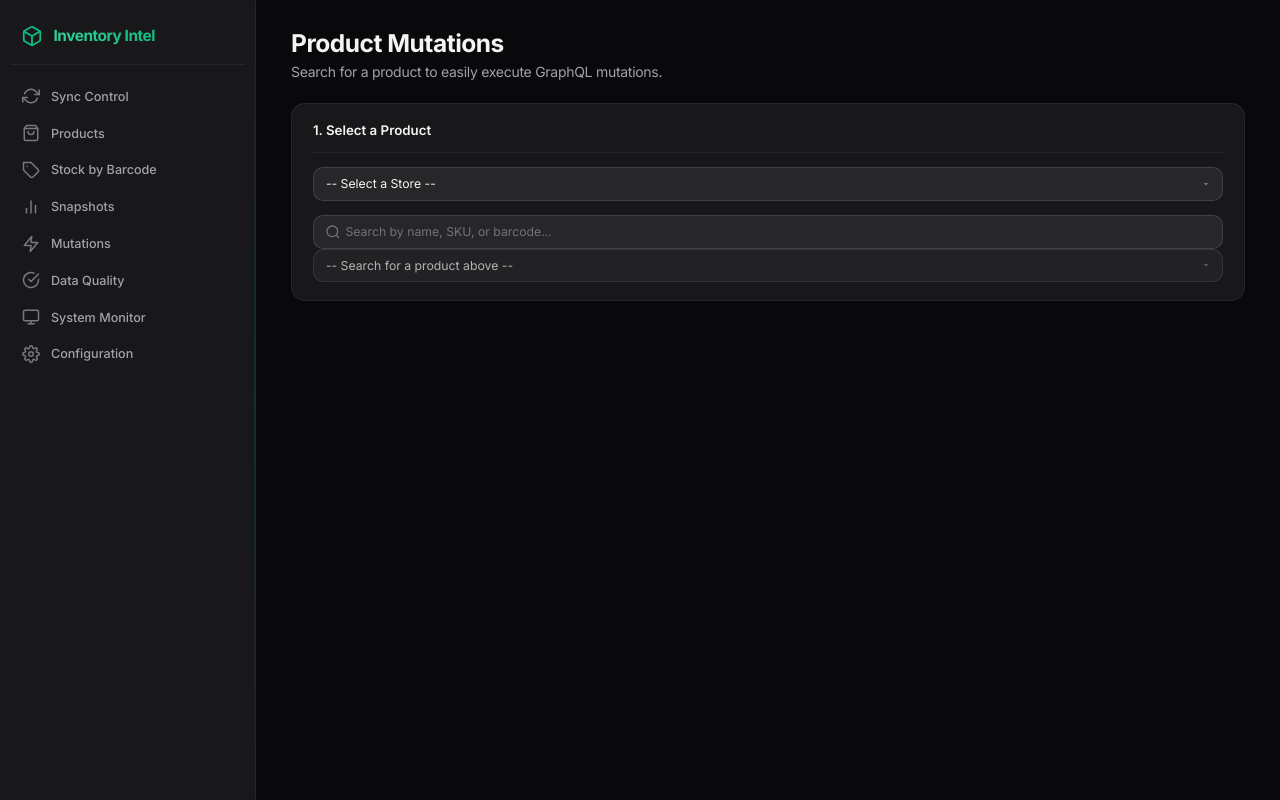
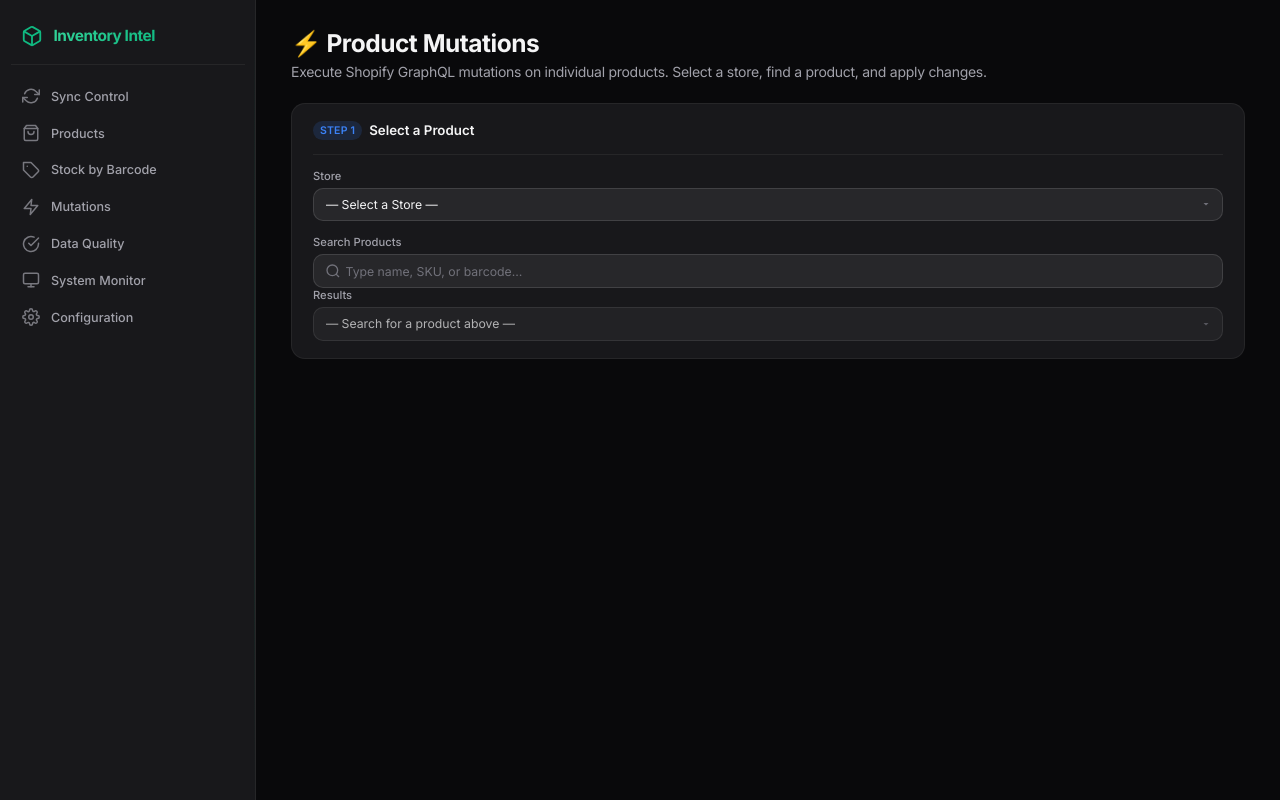
Before and after one commit to cata2lin/Inventroy, a Python web app: template templates/mutations.html in a window 1280 px wide. Run offline with Jinja, Linux system fonts and the light colour scheme; the template is opened without the code that fills it, so the values that code supplies are empty.

Commit message:
ui: remove snapshots tab, redesign mutations page with product preview and status badges

```diff
--- a/static/js/mutations.js
+++ b/static/js/mutations.js
@@ -9,6 +9,8 @@ document.addEventListener('DOMContentLoaded', () => {
   const mutationFormContainer = document.getElementById('mutation-form-container');
   const apiResponseContainer = document.getElementById('api-response-container');
   const apiResponse = document.getElementById('api-response');
+  const productPreview = document.getElementById('product-preview');
+  const copyBtn = document.getElementById('copy-response-btn');
 
   let currentProduct = null;
 
@@ -22,8 +24,18 @@ document.addEventListener('DOMContentLoaded', () => {
   };
 
   // --- Helpers ---
-  // Synthesize an InventoryItem GID if backend only returns numeric id
   const invGid = (v) => v.inventory_item_gid || (v.inventory_item_id ? `gid://shopify/InventoryItem/${v.inventory_item_id}` : null);
+
+  // --- Copy response ---
+  if (copyBtn) {
+    copyBtn.addEventListener('click', () => {
+      const text = apiResponse.textContent;
+      navigator.clipboard.writeText(text).then(() => {
+        copyBtn.textContent = '✓ Copied';
+        setTimeout(() => { copyBtn.textContent = 'Copy'; }, 1500);
+      });
+    });
+  }
 
   // --- API Calls ---
   const loadStores = async () => {
@@ -41,7 +53,7 @@ document.addEventListener('DOMContentLoaded', () => {
     const storeId = storeSelect.value;
     const searchTerm = productSearchInput.value.trim();
     if (!storeId || searchTerm.length < 2) {
-      productSelect.innerHTML = '<option value=\"\">-- Search for a product --</option>';
+      productSelect.innerHTML = '<option value="">— Search for a product —</option>';
       productSelect.disabled = true;
       return;
     }
@@ -62,6 +74,7 @@ document.addEventListener('DOMContentLoaded', () => {
       mutationSelectionContainer.style.display = 'none';
       mutationSelect.value = '';
       mutationFormContainer.innerHTML = '';
+      productPreview.style.display = 'none';
       return;
     }
     try {
@@ -69,6 +82,7 @@ document.addEventListener('DOMContentLoaded', () => {
       if (!response.ok) throw new Error('Failed to fetch product details.');
       currentProduct = await response.json();
       mutationSelectionContainer.style.display = 'block';
+      renderProductPreview();
       renderMutationForm();
     } catch (error) {
       console.error(error.message);
@@ -76,9 +90,67 @@ document.addEventListener('DOMContentLoaded', () => {
     }
   };
 
+  // --- Product Preview ---
+  const renderProductPreview = () => {
+    if (!currentProduct) {
+      productPreview.style.display = 'none';
+      return;
+    }
+    productPreview.style.display = 'block';
+
+    const previewImg = document.getElementById('preview-image');
+    const previewTitle = document.getElementById('preview-title');
+    const previewMeta = document.getElementById('preview-meta');
+    const previewVariants = document.getElementById('preview-variants');
+
+    previewTitle.textContent = currentProduct.title || 'Untitled Product';
+
+    if (currentProduct.image_url) {
+      previewImg.src = currentProduct.image_url;
+      previewImg.style.display = 'block';
+    } else {
+      previewImg.style.display = 'none';
+    }
+
+    const metaParts = [];
+    if (currentProduct.vendor) metaParts.push(currentProduct.vendor);
+    if (currentProduct.product_type) metaParts.push(currentProduct.product_type);
+    if (currentProduct.status) metaParts.push(currentProduct.status);
+    previewMeta.textContent = metaParts.join(' · ') || 'No metadata';
+
+    const variants = currentProduct.variants || [];
+    if (variants.length > 0) {
+      const rows = variants.slice(0, 5).map(v => {
+        const stock = v.inventory_quantity ?? '—';
+        return `<tr>
+          <td style="font-size:0.85rem">${v.title || 'Default'}</td>
+          <td style="font-size:0.85rem">${v.sku || '—'}</td>
+          <td style="font-size:0.85rem">${v.barcode || '—'}</td>
+          <td style="font-size:0.85rem">${v.price || '—'}</td>
+          <td style="font-size:0.85rem">${stock}</td>
+        </tr>`;
+      }).join('');
+      const moreText = variants.length > 5 ? `<small style="opacity:0.5">…and ${variants.length - 5} more variants</small>` : '';
+      previewVariants.innerHTML = `
+        <table role="grid" style="margin-bottom:0;">
+          <thead><tr>
+            <th style="font-size:0.8rem">Variant</th>
+            <th style="font-size:0.8rem">SKU</th>
+            <th style="font-size:0.8rem">Barcode</th>
+            <th style="font-size:0.8rem">Price</th>
+            <th style="font-size:0.8rem">Stock</th>
+          </tr></thead>
+          <tbody>${rows}</tbody>
+        </table>
+        ${moreText}`;
+    } else {
+      previewVariants.innerHTML = '<small style="opacity:0.5">No variants</small>';
+    }
+  };
+
   // --- UI Rendering ---
   const renderProductOptions = (products) => {
-    productSelect.innerHTML = '<option value=\"\">-- Select a product from results --</option>';
+    productSelect.innerHTML = '<option value="">— Select a product from results —</option>';
     if (products.length > 0) {
       products.forEach(p => {
         const firstSku = (p.variants && p.variants.length > 0) ? (p.variants[0].sku || 'No SKU') : 'No Variants';
@@ -87,7 +159,7 @@ document.addEventListener('DOMContentLoaded', () => {
       });
       productSelect.disabled = false;
     } else {
-      productSelect.innerHTML = '<option value=\"\">-- No products found --</option>';
+      productSelect.innerHTML = '<option value="">— No products found —</option>';
       productSelect.disabled = true;
     }
   };
@@ -99,62 +171,53 @@ document.addEventListener('DOMContentLoaded', () => {
       return;
     }
 
-    let html = '<form id=\"mutation-form\">';
+    let html = '<form id="mutation-form">';
 
     switch (mutation) {
       case 'setProductCategory':
         html += `
-          <input type=\"hidden\" name=\"productId\" value=\"${currentProduct.shopify_gid}\">
-          <label for=\"categoryId\">New Category GID (e.g., gid://shopify/TaxonomyCategory/123)</label>
-          <input type=\"text\" id=\"categoryId\" name=\"categoryId\" required placeholder=\"gid://shopify/TaxonomyCategory/123\">
-          <label for=\"findCategory\">Find Category by Name</label>
-          <div class=\"grid\">
-            <input type=\"text\" id=\"findCategoryInput\" placeholder=\"e.g., Apparel\">
-            <button type=\"button\" id=\"find-category-btn\" class=\"outline\">Find</button>
+          <input type="hidden" name="productId" value="${currentProduct.shopify_gid}">
+          <label for="categoryId">New Category GID</label>
+          <input type="text" id="categoryId" name="categoryId" required placeholder="gid://shopify/TaxonomyCategory/123">
+          <label for="findCategory">Find Category by Name</label>
+          <div class="grid">
+            <input type="text" id="findCategoryInput" placeholder="e.g., Apparel, Rugs, Candles…">
+            <button type="button" id="find-category-btn" class="outline">🔍 Find</button>
           </div>`;
         break;
 
       case 'updateProductType':
         html += `
-          <input type=\"hidden\" name=\"productId\" value=\"${currentProduct.shopify_gid}\">
-          <label for=\"productType\">New Product Type</label>
-          <input type=\"text\" id=\"productType\" name=\"productType\" value=\"${currentProduct.product_type || ''}\" required>`;
+          <input type="hidden" name="productId" value="${currentProduct.shopify_gid}">
+          <label for="productType">New Product Type</label>
+          <input type="text" id="productType" name="productType" value="${currentProduct.product_type || ''}" required>`;
         break;
 
       case 'updateVariantPrices':
       case 'updateVariantCompareAt':
       case 'updateVariantBarcode':
       case 'updateVariantCosts':
-        html += `<input type=\"hidden\" name=\"productId\" value=\"${currentProduct.shopify_gid}\">`;
-        html += `<h6>Update values for each variant:</h6>`;
+        html += `<input type="hidden" name="productId" value="${currentProduct.shopify_gid}">`;
+        const fieldLabel = {
+          'updateVariantPrices': 'Price',
+          'updateVariantCompareAt': 'Compare-At Price',
+          'updateVariantBarcode': 'Barcode',
+          'updateVariantCosts': 'Cost',
+        }[mutation];
+        html += `<p style="font-size:0.85rem; opacity:0.7; margin-bottom:0.75rem;">Update <strong>${fieldLabel}</strong> for each variant:</p>`;
         (currentProduct.variants || []).forEach(v => {
           let value = '';
           let placeholder = 'New Value';
           let type = 'text';
-          if (mutation === 'updateVariantPrices') {
-            value = v.price ?? '';
-            placeholder = 'e.g., 29.99';
-            type = 'number';
-          }
-          if (mutation === 'updateVariantCompareAt') {
-            value = v.compare_at_price ?? '';
-            placeholder = 'e.g., 39.99';
-            type = 'number';
-          }
-          if (mutation === 'updateVariantBarcode') {
-            value = v.barcode ?? '';
-            placeholder = 'e.g., 123456789012';
-          }
-          if (mutation === 'updateVariantCosts') {
-            value = v.cost_per_item ?? '';
-            placeholder = 'e.g., 12.50';
-            type = 'number';
-          }
+          if (mutation === 'updateVariantPrices') { value = v.price ?? ''; placeholder = 'e.g., 29.99'; type = 'number'; }
+          if (mutation === 'updateVariantCompareAt') { value = v.compare_at_price ?? ''; placeholder = 'e.g., 39.99'; type = 'number'; }
+          if (mutation === 'updateVariantBarcode') { value = v.barcode ?? ''; placeholder = 'e.g., 123456789012'; }
+          if (mutation === 'updateVariantCosts') { value = v.cost_per_item ?? ''; placeholder = 'e.g., 12.50'; type = 'number'; }
           html += `
-            <div class=\"variant-row\">
-              <label for=\"variant_${v.id}\">${v.title} (SKU: ${v.sku || 'N/A'})</label>
-              <input type=\"hidden\" name=\"variantId\" value=\"${v.shopify_gid}\">
-              <input type=\"${type}\" id=\"variant_${v.id}\" name=\"value\" placeholder=\"${placeholder}\" value=\"${value}\" ${type === 'number' ? 'step=\"0.01\"' : ''} required>
+            <div style="display:flex; gap:0.5rem; align-items:center; margin-bottom:0.5rem;">
+              <span style="font-size:0.85rem; min-width:120px; opacity:0.7;">${v.title} <small>(${v.sku || '—'})</small></span>
+              <input type="hidden" name="variantId" value="${v.shopify_gid}">
+              <input type="${type}" id="variant_${v.id}" name="value" placeholder="${placeholder}" value="${value}" ${type === 'number' ? 'step="0.01"' : ''} required style="margin-bottom:0;">
             </div>`;
         });
         break;
@@ -163,16 +226,16 @@ document.addEventListener('DOMContentLoaded', () => {
         const costVariants = (currentProduct.variants || []).filter(v => invGid(v));
         if (costVariants.length > 0) {
           html += `
-            <label for=\"inventoryItemId\">Select Variant</label>
-            <select name=\"inventoryItemId\" id=\"inventoryItemId\" required>
-              <option value=\"\">-- Choose a variant --</option>
-              ${costVariants.map(v => `<option value=\"${invGid(v)}\" data-cost=\"${v.cost_per_item ?? ''}\">${v.title}</option>`).join('')}
+            <label for="inventoryItemId">Select Variant</label>
+            <select name="inventoryItemId" id="inventoryItemId" required>
+              <option value="">— Choose a variant —</option>
+              ${costVariants.map(v => `<option value="${invGid(v)}" data-cost="${v.cost_per_item ?? ''}">${v.title} (${v.sku || '—'})</option>`).join('')}
             </select>
-            <label for=\"cost\">New Cost</label>
-            <input type=\"number\" id=\"cost\" name=\"cost\" step=\"0.01\" placeholder=\"e.g., 7.50\" required>
+            <label for="cost">New Cost</label>
+            <input type="number" id="cost" name="cost" step="0.01" placeholder="e.g., 7.50" required>
           `;
         } else {
-          html += `<p>This product has no variants with trackable inventory.</p>`;
+          html += `<p style="opacity:0.5;">This product has no variants with trackable inventory.</p>`;
         }
         break;
       }
@@ -189,28 +252,28 @@ document.addEventListener('DOMContentLoaded', () => {
         });
         if (quantityVariants.length > 0) {
           html += `
-            <label for=\"inventoryItemId\">Select Variant</label>
-            <select name=\"inventoryItemId\" id=\"inventoryItemId\" required>
-              <option value=\"\">-- Choose a variant --</option>
-              ${quantityVariants.map(v => `<option value=\"${invGid(v)}\">${v.title}</option>`).join('')}
+            <label for="inventoryItemId">Select Variant</label>
+            <select name="inventoryItemId" id="inventoryItemId" required>
+              <option value="">— Choose a variant —</option>
+              ${quantityVariants.map(v => `<option value="${invGid(v)}">${v.title} (${v.sku || '—'})</option>`).join('')}
             </select>
-            <label for=\"locationId\">Select Location</label>
-            <select name=\"locationId\" id=\"locationId\" required>
-              <option value=\"\">-- Choose a location --</option>
-              ${Object.entries(locations).map(([gid, name]) => `<option value=\"${gid}\">${name}</option>`).join('')}
+            <label for="locationId">Select Location</label>
+            <select name="locationId" id="locationId" required>
+              <option value="">— Choose a location —</option>
+              ${Object.entries(locations).map(([gid, name]) => `<option value="${gid}">${name}</option>`).join('')}
             </select>
-            <label for=\"quantity\">New 'Available' Quantity</label>
-            <input type=\"number\" id=\"quantity\" name=\"quantity\" required placeholder=\"e.g., 100\">
+            <label for="quantity">New 'Available' Quantity</label>
+            <input type="number" id="quantity" name="quantity" required placeholder="e.g., 100">
           `;
         } else {
-          html += `<p>This product has no variants with trackable inventory.</p>`;
+          html += `<p style="opacity:0.5;">This product has no variants with trackable inventory.</p>`;
         }
         break;
       }
     }
 
-    if (html !== '<form id=\"mutation-form\">') {
-      html += '<button type=\"submit\">Execute Mutation</button>';
+    if (html !== '<form id="mutation-form">') {
+      html += '<button type="submit">⚡ Execute Mutation</button>';
     }
     html += '</form>';
 
@@ -238,7 +301,10 @@ document.addEventListener('DOMContentLoaded', () => {
   const handleFormSubmit = async (e) => {
     e.preventDefault();
     apiResponseContainer.style.display = 'block';
-    apiResponse.textContent = 'Executing...';
+    const responseBadge = document.getElementById('response-badge');
+    responseBadge.className = 'badge badge-info';
+    responseBadge.textContent = '⏳';
+    apiResponse.textContent = 'Executing mutation…';
 
     const storeId = storeSelect.value;
     const mutationName = mutationSelect.value;
@@ -289,7 +355,7 @@ document.addEventListener('DOMContentLoaded', () => {
           variables.input = {
             name: 'available',
             reason: 'correction',
-            ignoreCompareQuantity: true, // per 2025-10 requirement
+            ignoreCompareQuantity: true,
             quantities: [
               {
                 inventoryItemId: formData.get('inventoryItemId'),
@@ -309,8 +375,13 @@ document.addEventListener('DOMContentLoaded', () => {
 
       const result = await response.json();
       if (!response.ok) throw result;
+
+      responseBadge.className = 'badge badge-success';
+      responseBadge.textContent = '✓ OK';
       apiResponse.textContent = JSON.stringify(result, null, 2);
     } catch (error) {
+      responseBadge.className = 'badge badge-danger';
+      responseBadge.textContent = '✗ Error';
       apiResponse.textContent = `Error: ${JSON.stringify(error, null, 2)}`;
     }
   };
@@ -323,7 +394,10 @@ document.addEventListener('DOMContentLoaded', () => {
       return;
     }
     apiResponseContainer.style.display = 'block';
-    apiResponse.textContent = 'Searching for categories...';
+    const responseBadge = document.getElementById('response-badge');
+    responseBadge.className = 'badge badge-info';
+    responseBadge.textContent = '🔍';
+    apiResponse.textContent = 'Searching for categories…';
     try {
       const response = await fetch(API_ENDPOINTS.findCategories(storeId), {
         method: 'POST',
@@ -332,8 +406,12 @@ document.addEventListener('DOMContentLoaded', () => {
       });
       const result = await response.json();
       if (!response.ok) throw result;
-      apiResponse.textContent = "Search Results:\\n" + JSON.stringify(result, null, 2);
+      responseBadge.className = 'badge badge-success';
+      responseBadge.textContent = '✓ Found';
+      apiResponse.textContent = "Search Results:\n" + JSON.stringify(result, null, 2);
     } catch (error) {
+      responseBadge.className = 'badge badge-danger';
+      responseBadge.textContent = '✗ Error';
       apiResponse.textContent = `Error: ${JSON.stringify(error, null, 2)}`;
     }
   };
@@ -342,11 +420,12 @@ document.addEventListener('DOMContentLoaded', () => {
   storeSelect.addEventListener('change', () => {
     productSearchInput.disabled = !storeSelect.value;
     productSearchInput.value = '';
-    productSelect.innerHTML = '<option value=\"\">-- Search for a product --</option>';
+    productSelect.innerHTML = '<option value="">— Search for a product —</option>';
     productSelect.disabled = true;
     currentProduct = null;
     mutationSelectionContainer.style.display = 'none';
     apiResponseContainer.style.display = 'none';
+    productPreview.style.display = 'none';
   });
 
   productSearchInput.addEventListener('input', debounce(searchProducts, 400));
--- a/templates/base.html
+++ b/templates/base.html
@@ -46,15 +46,6 @@
                 </svg>
                 Stock by Barcode
             </a>
-            <a href="/snapshots" {% if title=="Snapshots" %}class="active" {% endif %}>
-                <svg xmlns="http://www.w3.org/2000/svg" width="18" height="18" viewBox="0 0 24 24" fill="none"
-                    stroke="currentColor" stroke-width="2" stroke-linecap="round" stroke-linejoin="round">
-                    <path d="M18 20V10"></path>
-                    <path d="M12 20V4"></path>
-                    <path d="M6 20v-6"></path>
-                </svg>
-                Snapshots
-            </a>
             <a href="/mutations" {% if title=="Mutations" %}class="active" {% endif %}>
                 <svg xmlns="http://www.w3.org/2000/svg" width="18" height="18" viewBox="0 0 24 24" fill="none"
                     stroke="currentColor" stroke-width="2" stroke-linecap="round" stroke-linejoin="round">
--- a/templates/mutations.html
+++ b/templates/mutations.html
@@ -3,44 +3,93 @@
 {% block content %}
 <div class="container">
     <hgroup>
-        <h1>Product Mutations</h1>
-        <h2>Search for a product to easily execute GraphQL mutations.</h2>
+        <h1>⚡ Product Mutations</h1>
+        <h2>Execute Shopify GraphQL mutations on individual products. Select a store, find a product, and apply changes.</h2>
     </hgroup>
 
+    <!-- Step 1: Product Selection -->
     <article>
-        <header><strong>1. Select a Product</strong></header>
+        <header>
+            <div style="display: flex; align-items: center; gap: 0.5rem;">
+                <span class="badge badge-info" style="font-size: 0.75rem; padding: 0.2rem 0.5rem;">Step 1</span>
+                <strong>Select a Product</strong>
+            </div>
+        </header>
+
         <div class="grid">
-            <select id="store-select" required>
-                <option value="">-- Select a Store --</option>
-            </select>
-            <input type="search" id="product-search-input" placeholder="Search by name, SKU, or barcode..." disabled>
+            <div>
+                <label for="store-select">Store</label>
+                <select id="store-select" required>
+                    <option value="">— Select a Store —</option>
+                </select>
+            </div>
+            <div>
+                <label for="product-search-input">Search Products</label>
+                <input type="search" id="product-search-input" placeholder="Type name, SKU, or barcode…" disabled>
+            </div>
         </div>
+
+        <label for="product-select">Results</label>
         <select id="product-select" required disabled>
-            <option value="">-- Search for a product above --</option>
+            <option value="">— Search for a product above —</option>
         </select>
+
+        <!-- Product Preview Card (shown after selection) -->
+        <div id="product-preview" style="display: none; margin-top: 1rem; padding: 1rem; border-radius: 8px; background: var(--card-bg, rgba(255,255,255,0.03)); border: 1px solid var(--border-color, #333);">
+            <div style="display: flex; gap: 1rem; align-items: center;">
+                <img id="preview-image" src="" alt="" style="width: 56px; height: 56px; object-fit: cover; border-radius: 6px; background: #222; display: none;">
+                <div>
+                    <strong id="preview-title" style="font-size: 1.05rem;"></strong>
+                    <div id="preview-meta" style="font-size: 0.85rem; opacity: 0.65; margin-top: 0.25rem;"></div>
+                </div>
+            </div>
+            <div id="preview-variants" style="margin-top: 0.75rem;"></div>
+        </div>
     </article>
 
+    <!-- Step 2 & Response side-by-side -->
     <div class="grid">
         <article id="mutation-selection-container" style="display: none;">
-            <header><strong>2. Choose a Mutation</strong></header>
+            <header>
+                <div style="display: flex; align-items: center; gap: 0.5rem;">
+                    <span class="badge badge-success" style="font-size: 0.75rem; padding: 0.2rem 0.5rem;">Step 2</span>
+                    <strong>Choose & Execute Mutation</strong>
+                </div>
+            </header>
+
+            <label for="mutation-select">Mutation Type</label>
             <select id="mutation-select" required>
-                <option value="">-- Select a Mutation --</option>
-                <option value="setProductCategory">Set Product Category</option>
-                <option value="updateProductType">Update Product Type</option>
-                <option value="updateVariantPrices">Update Variant Prices</option>
-                <option value="updateVariantCompareAt">Update Variant Compare-At Price</option>
-                <option value="updateVariantBarcode">Update Variant Barcode</option>
-                <option value="updateVariantCosts">Update Variant Costs (Bulk)</option>
-                <option value="updateInventoryCost">Update Inventory Cost (Direct)</option>
-                <option value="inventorySetQuantities">Set Absolute Quantity</option>
+                <option value="">— Select a Mutation —</option>
+                <optgroup label="Product">
+                    <option value="setProductCategory">Set Product Category</option>
+                    <option value="updateProductType">Update Product Type</option>
+                </optgroup>
+                <optgroup label="Variant">
+                    <option value="updateVariantPrices">Update Variant Prices</option>
+                    <option value="updateVariantCompareAt">Update Compare-At Price</option>
+                    <option value="updateVariantBarcode">Update Variant Barcode</option>
+                    <option value="updateVariantCosts">Update Variant Costs (Bulk)</option>
+                </optgroup>
+                <optgroup label="Inventory">
+                    <option value="updateInventoryCost">Update Inventory Cost (Direct)</option>
+                    <option value="inventorySetQuantities">Set Absolute Quantity</option>
+                </optgroup>
             </select>
-            <div id="mutation-form-container">
-                </div>
+
+            <div id="mutation-form-container"></div>
         </article>
 
         <article id="api-response-container" style="display: none;">
-            <header><strong>API Response</strong></header>
-            <pre><code id="api-response"></code></pre>
+            <header>
+                <div style="display: flex; align-items: center; justify-content: space-between;">
+                    <div style="display: flex; align-items: center; gap: 0.5rem;">
+                        <span id="response-badge" class="badge" style="font-size: 0.75rem; padding: 0.2rem 0.5rem;">•</span>
+                        <strong>API Response</strong>
+                    </div>
+                    <button id="copy-response-btn" class="outline" style="padding: 0.25rem 0.75rem; font-size: 0.8rem;">Copy</button>
+                </div>
+            </header>
+            <pre style="max-height: 400px; overflow: auto; font-size: 0.8rem; background: rgba(0,0,0,0.2); padding: 0.75rem; border-radius: 6px;"><code id="api-response"></code></pre>
         </article>
     </div>
 </div>
```
